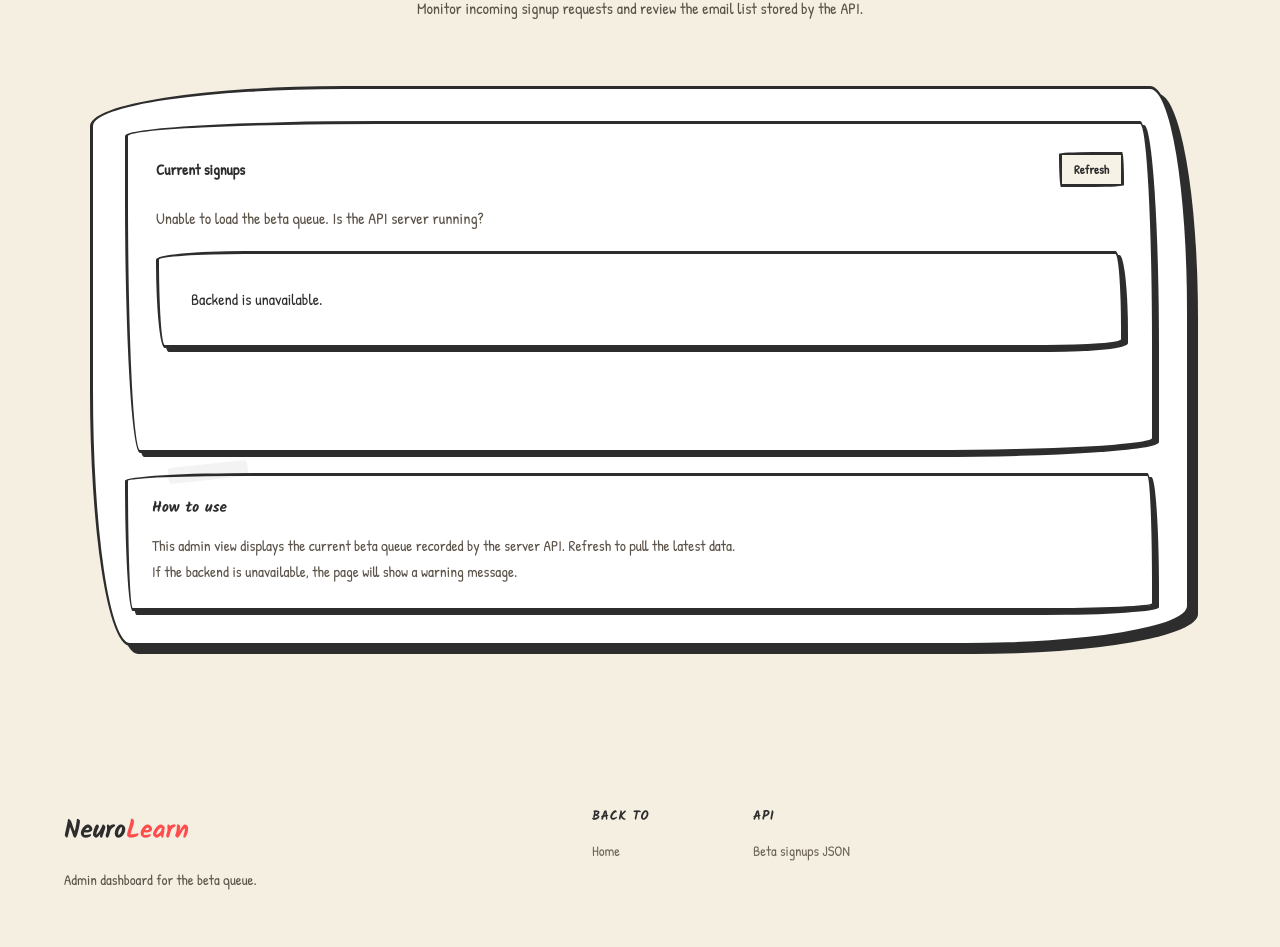
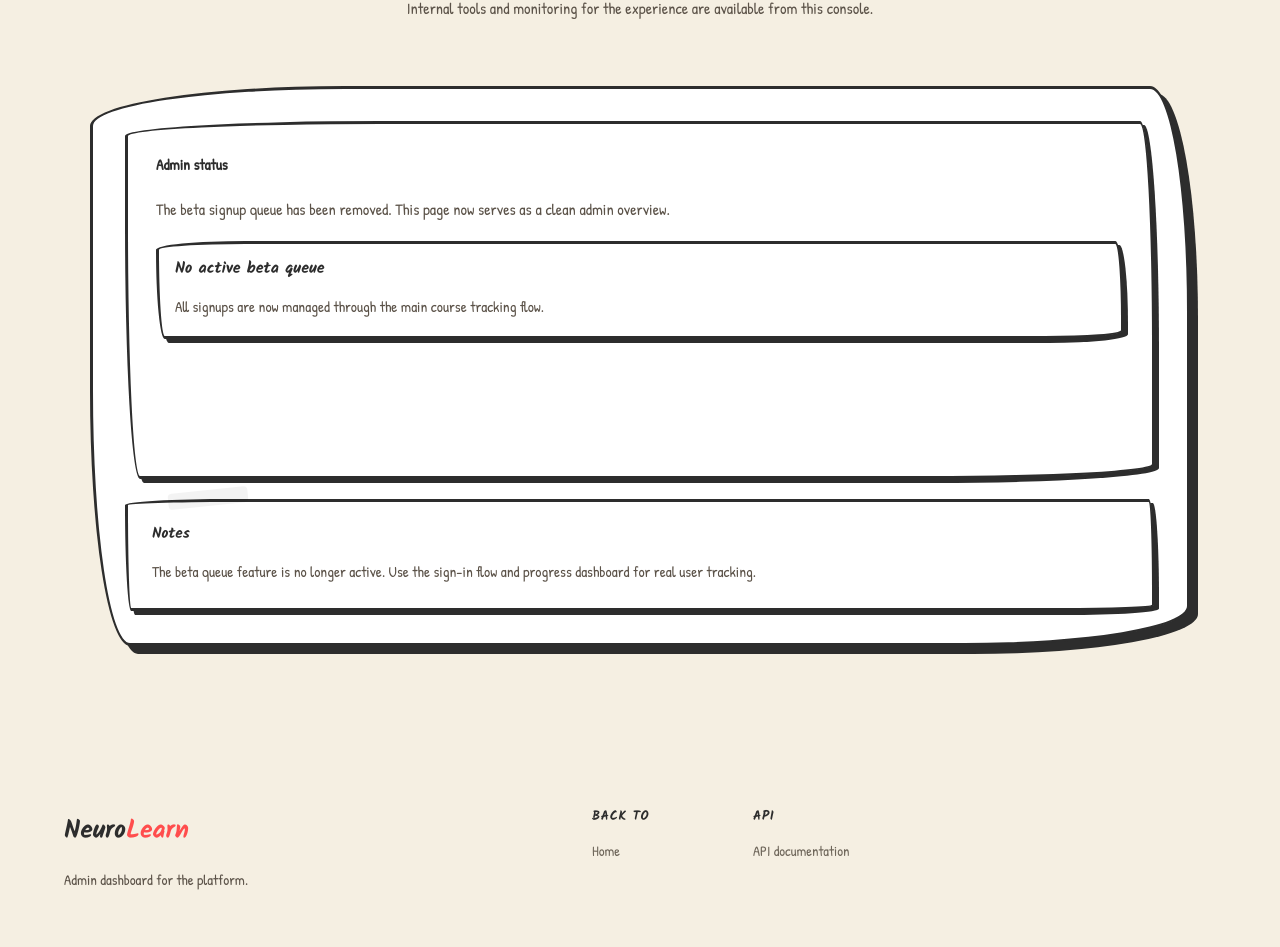
Before and after one commit to khushichopra28/smart-tutor, a React app: page admin.html in a window 1280 px wide. Shown: the part 239-1186 px from the top of the page. Built offline with nearby package versions, Linux system fonts and the light colour scheme; no server answers.

Commit message:
Remove beta signup queue from admin page

```diff
--- a/admin.html
+++ b/admin.html
@@ -1,9 +1,8 @@
 <!DOCTYPE html>
 <html lang="en">
-  <head>
     <meta charset="UTF-8" />
     <meta name="viewport" content="width=device-width, initial-scale=1.0" />
-    <title>NeuroLearn Beta Queue Admin</title>
+    <title>NeuroLearn Admin</title>
     <link rel="preconnect" href="https://fonts.googleapis.com" />
     <link rel="preconnect" href="https://fonts.gstatic.com" crossorigin />
     <link
@@ -22,8 +21,10 @@
             <li><a href="index.html#dashboard">Dashboard</a></li>
             <li><a href="index.html#how-it-works">How it Works</a></li>
             <li><a href="index.html#testimonials">Reviews</a></li>
-            <li><a href="admin.html">Beta queue</a></li>
           </ul>
+          <div class="nav-cta">
+            <a class="btn-outline" href="signin.html">Sign in</a>
+          </div>
         </nav>
       </div>
     </header>
@@ -32,25 +33,28 @@
       <section class="features reveal" id="admin-dashboard">
         <div class="section-header">
           <div class="section-tag">Admin view</div>
-          <h2>Beta signup queue</h2>
-          <p>Monitor incoming signup requests and review the email list stored by the API.</p>
+          <h2>NeuroLearn administration</h2>
+          <p>Internal tools and monitoring for the experience are available from this console.</p>
         </div>
         <div class="dashboard-preview glass-card" style="padding: 32px; flex-direction: column; gap: 20px;">
           <div class="dash-chart-area" style="padding: 28px;">
             <div class="chart-header" style="margin-bottom: 18px;">
-              <span>Current signups</span>
-              <button id="refreshSignups" class="ct">Refresh</button>
+              <span>Admin status</span>
             </div>
-            <div id="signupSummary" style="margin-bottom: 18px; font-size: 1rem; color: var(--text-muted-strong);"></div>
-            <div id="signupList" style="display: grid; gap: 12px;"></div>
+            <div style="margin-bottom: 18px; font-size: 1rem; color: var(--text-muted-strong);">
+              The beta signup queue has been removed. This page now serves as a clean admin overview.
+            </div>
+            <div style="display: grid; gap: 12px;">
+              <div class="feature-card" style="padding: 16px;">
+                <h4>No active beta queue</h4>
+                <p style="margin: 0; color: var(--text-muted-strong);">All signups are now managed through the main course tracking flow.</p>
+              </div>
+            </div>
           </div>
           <div class="recommendations glass-card" style="padding: 24px;">
-            <h4>How to use</h4>
+            <h4>Notes</h4>
             <p style="font-size: 0.95rem; color: var(--text-muted-strong);">
-              This admin view displays the current beta queue recorded by the server API. Refresh to pull the latest data.
-            </p>
-            <p style="font-size: 0.95rem; color: var(--text-muted-strong);">
-              If the backend is unavailable, the page will show a warning message.
+              The beta queue feature is no longer active. Use the sign-in flow and progress dashboard for real user tracking.
             </p>
           </div>
         </div>
@@ -61,7 +65,7 @@
       <div class="footer-inner">
         <div class="footer-brand">
           <a href="index.html" class="logo">Neuro<span>Learn</span></a>
-          <p>Admin dashboard for the beta queue.</p>
+          <p>Admin dashboard for the platform.</p>
         </div>
         <div class="footer-links">
           <div class="footer-col">
@@ -70,7 +74,7 @@
           </div>
           <div class="footer-col">
             <h5>API</h5>
-            <a href="/api/beta-signups">Beta signups JSON</a>
+            <a href="/api">API documentation</a>
           </div>
         </div>
       </div>
```
